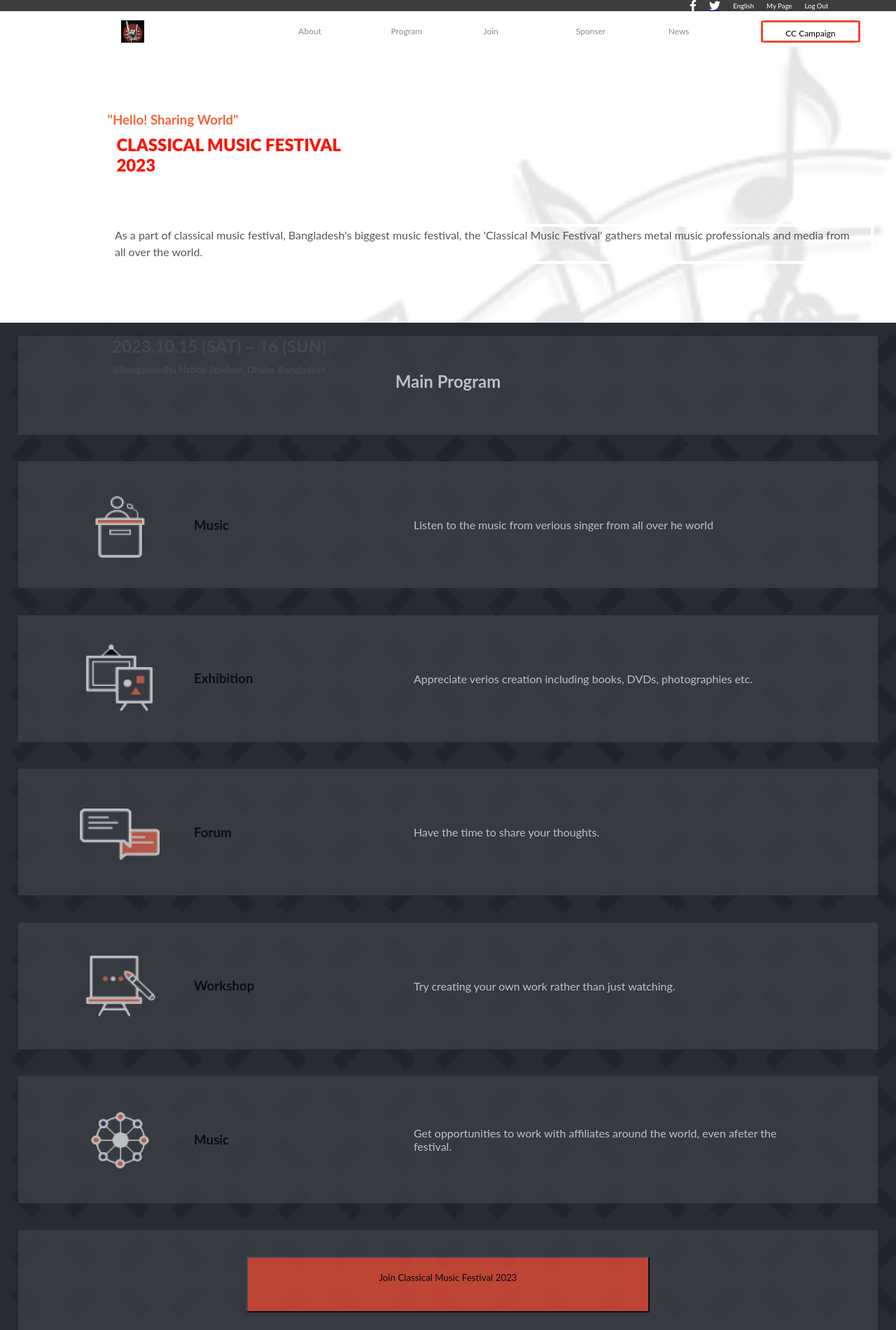
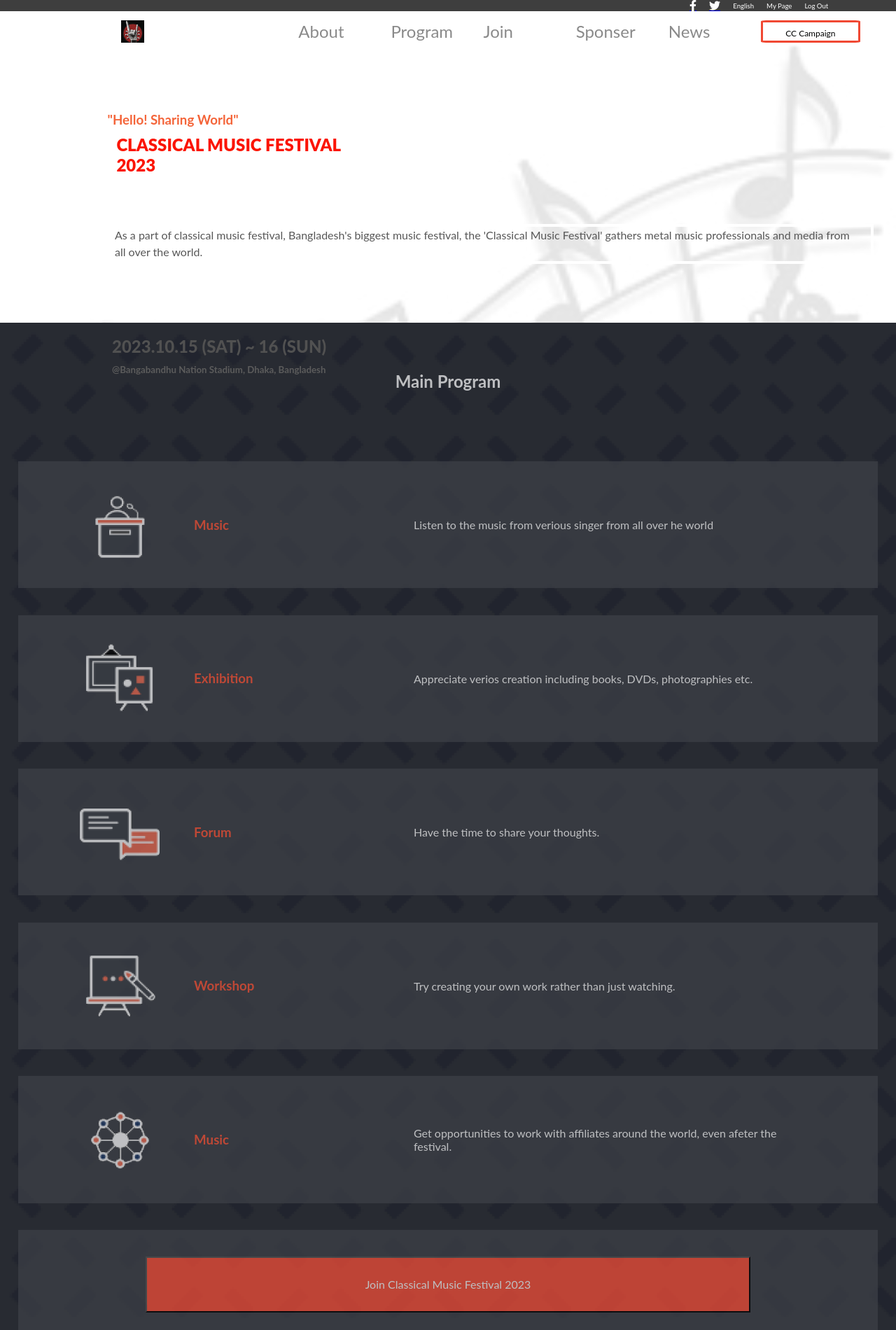
Before and after one commit to HossainAraf/Classical-Music-Festival, a website: page index.html in a window 1280 px wide. Shown: the top 1900 px of the page at 70% size. Drawn offline with Linux system fonts and the light colour scheme.

Commit message:
Correct menu background color

```diff
--- a/index.html
+++ b/index.html
@@ -45,7 +45,7 @@
   </section>
   <!-- Main program  -->
   <section id="main-program" class="flex-col">
-    <div class="program flex-col">
+    <div class="program program-headline flex-col">
       <h2>Main Program</h2>
       <i class="fa-solid fa-horizontal-rule"></i>
     </div>
--- a/style.css
+++ b/style.css
@@ -50,9 +50,9 @@ nav {
   display: none;
   list-style-type: none;
   padding: 13% 8%;
-  background-color: #ffa500;
+  background-color: #fff;
   z-index: 111;
-  color: #fff;
+  color: #8a8a8a;
   opacity: 0.9;
   width: 100%;
 }
@@ -60,7 +60,7 @@ nav {
 #menu li {
   margin-bottom: 8%;
   width: 52%;
-  font-size: 12px;
+  font-size: 24px;
 }
 
 nav button {
@@ -152,6 +152,10 @@ nav button {
   min-height: 4rem;
 }
 
+#main-program .program-headline {
+  background-color: transparent;
+}
+
 #main-program .program h2 {
   color: #fff;
 }
@@ -168,6 +172,7 @@ nav button {
 #main-program .program h3 {
   flex-basis: 20%;
   padding-right: 3%;
+  color: #ff5438;
 }
 
 #main-program .program p {
@@ -181,10 +186,13 @@ nav button {
 }
 
 #join {
-  width: 50%;
+  width: 75%;
   height: 5rem;
-  padding-bottom: 20px;
+  padding: 2%;
   background-color: #ff4f38;
+  color: #fff;
+  font-size: 16px;
+  line-height: 28px;
 }
 
 @media only screen and (min-width: 768px) {
```
